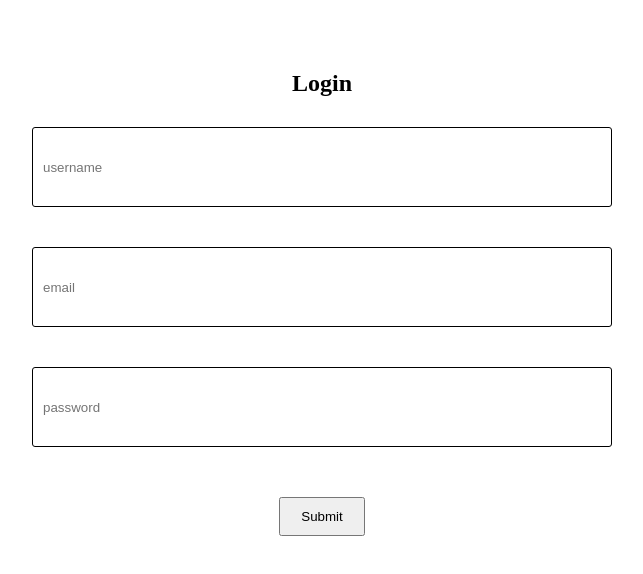
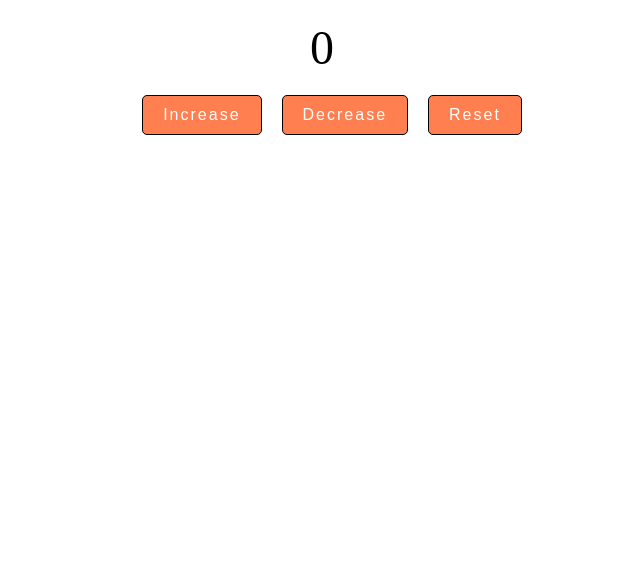
Before and after one commit to niteshshetye/productive_freamwork, a React (Create React App) app: page / in a window 1280 px wide. Shown: the top 574 px of the page, without its empty margins (318-961 px from the left). Built offline with nearby package versions, Linux system fonts and the light colour scheme.

Commit message:
Task 3 completed

```diff
--- a/src/App.css
+++ b/src/App.css
@@ -42,3 +42,31 @@
     color: red;
     padding-left: 10px;
 }
+
+.task3_container{
+    display: flex;
+    flex-direction: column;
+    height: 50vh;
+    align-items: center;
+}
+.task3_body{
+    padding: 20px 30px;
+    font-size: 3rem;
+}
+.task3_oprations{
+    display: flex;
+    width: 50vw;
+    justify-content: center;
+}
+.task3_oprations button{
+    margin-left: 20px;
+    padding: 10px 20px;
+    outline: none;
+    border: 1px solid black;
+    border-radius: 5px;
+    cursor: pointer;
+    background-color: coral;
+    color: white;
+    letter-spacing: 2px;
+    font-size: 1rem;
+}
--- a/src/App.js
+++ b/src/App.js
@@ -1,13 +1,14 @@
 import React from 'react'
 
-import Task2 from './Task2'
+// import Task2 from './Task2'
+import Task3 from './Task3'
 
 import './App.css'
 
 const App = () => {
     return (
         <div className='app'>
-            <Task2 />
+            <Task3 />
         </div>
     )
 }
--- /dev/null
+++ b/src/Task3/Button.js
@@ -0,0 +1,9 @@
+import React from 'react'
+
+const Button = ({label, handler, type='button'}) => {
+    return (
+        <button type={type} onClick={handler}>{label}</button>
+    )
+}
+
+export default Button
--- /dev/null
+++ b/src/Task3/Count.js
@@ -0,0 +1,11 @@
+import React from 'react'
+
+const Count = ({count}) => {
+    return (
+        <div className='counter_container'>
+            {count}
+        </div>
+    )
+}
+
+export default Count
--- /dev/null
+++ b/src/Task3/index.js
@@ -0,0 +1,32 @@
+import React, { useState } from 'react'
+import Count from './Count';
+import Button from './Button';
+
+const Task3 = () => {
+    const [count, setCount] = useState(0);
+    const handleIncrease = () => {
+        if(count === 10) return
+        setCount(count+1);
+    }
+    const handleDecrease = () => {
+        if(count === 0) return
+        setCount(count-1);
+    }
+    const handleReset = () => {
+        setCount(0);
+    }
+    return (
+        <div className='task3_container'>
+            <div className='task3_body'>
+                <Count count={count} />
+            </div>
+            <div className='task3_oprations'>
+                <Button handler={handleIncrease} label='Increase' />
+                <Button handler={handleDecrease} label='Decrease' />
+                <Button type='reset' handler={handleReset} label='Reset' />
+            </div>
+        </div>
+    )
+}
+
+export default Task3
```
